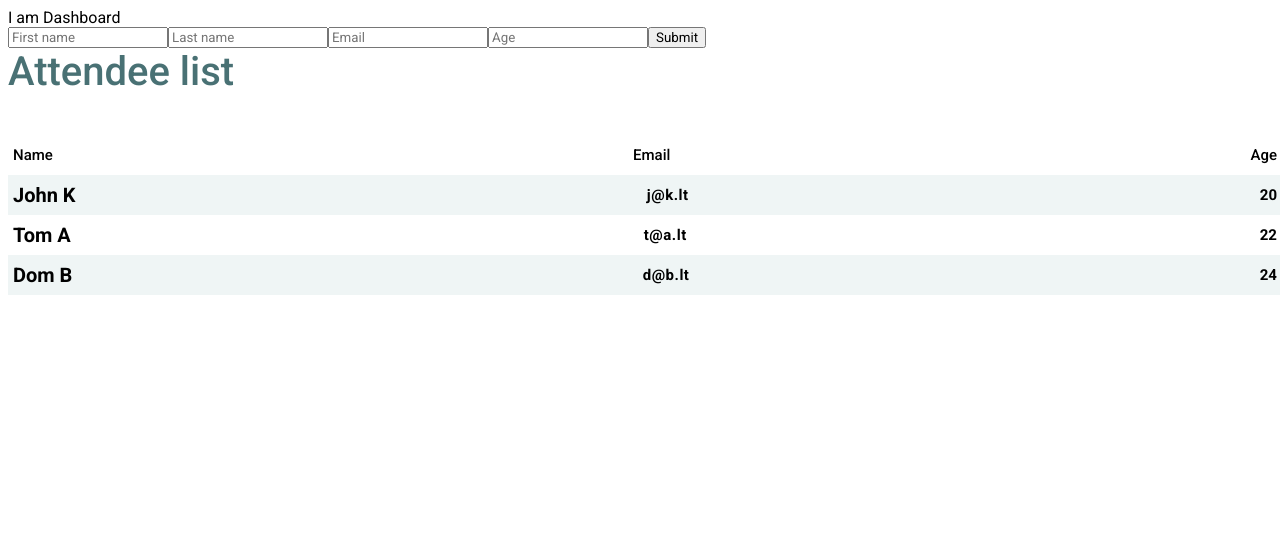
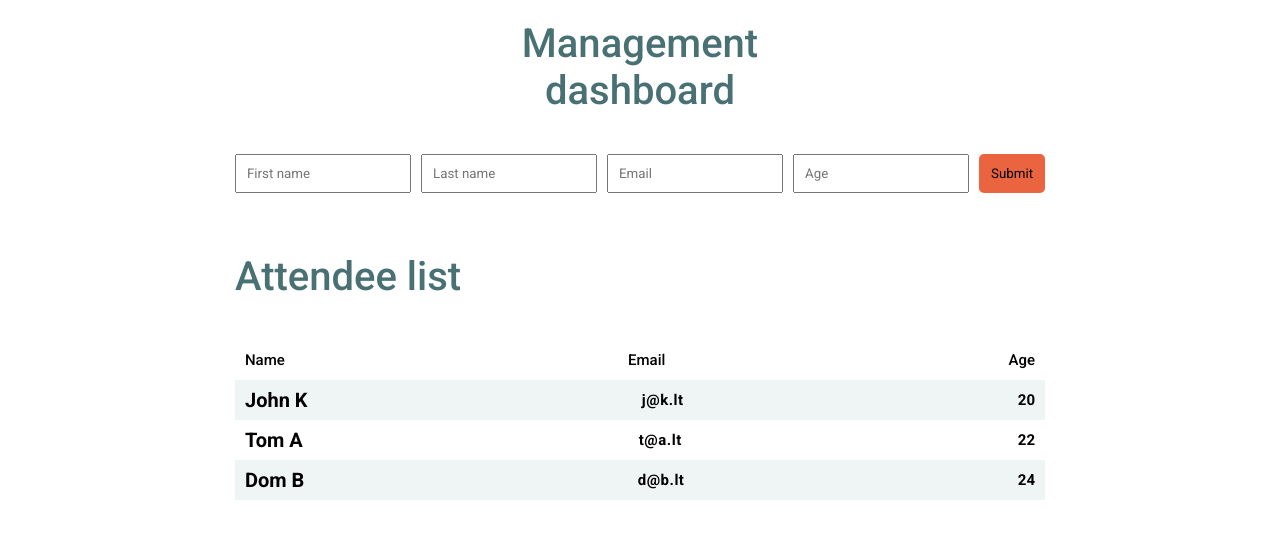
Before and after one commit to JonasKaruzas/event-management-system, a React (Create React App) app: page / in a window 1280 px wide. Shown: the top 538 px of the page. Built offline with nearby package versions, Linux system fonts and the light colour scheme.

Commit message:
style: :lipstick: Style touchups

```diff
--- a/src/App.js
+++ b/src/App.js
@@ -5,7 +5,9 @@ import "./Assets/Styles/App.css";
 export function App() {
   return (
     <AttendeeListState>
-      <Dashboard />
+      <div className="app">
+        <Dashboard />
+      </div>
     </AttendeeListState>
   );
 }
--- a/src/Assets/Styles/App.css
+++ b/src/Assets/Styles/App.css
@@ -2,4 +2,11 @@
 
 * {
   font-family: "Roboto", sans-serif;
+  box-sizing: border-box;
 }
+
+body {
+  margin: 0;
+  display: flex;
+  justify-content: center;
+}
--- a/src/Components/AttendeeList.jsx
+++ b/src/Components/AttendeeList.jsx
@@ -5,11 +5,11 @@ const Card = styled.div`
   display: flex;
   justify-content: space-between;
   align-items: center;
-  height: 30px;
-  padding: 5px;
-`
+  height: 40px;
+  padding: 10px;
+  `
 
-const Title = styled.div`
+  const Title = styled.div`
   font-size: 40px;
   font-weight: 500;
   padding-bottom: 40px;
--- a/src/Components/AttendeeListItem.jsx
+++ b/src/Components/AttendeeListItem.jsx
@@ -5,8 +5,8 @@ const Card = styled.div`
   display: flex;
   justify-content: space-between;
   align-items: center;
-  height: 30px;
-  padding: 5px;
+  height: 40px;
+  padding: 10px;
 
   :nth-child(odd) {
     background-color: #EFF5F5;
--- a/src/Components/CreateAttendeeInputs.jsx
+++ b/src/Components/CreateAttendeeInputs.jsx
@@ -1,4 +1,31 @@
 import { useRef } from "react";
+import styled from "styled-components"
+
+const Form = styled.form`
+  display: flex;
+  gap: 10px;
+  padding-bottom: 60px;
+`
+
+const Input = styled.input`
+  padding: 10px;
+`
+
+const Button = styled.button`
+  padding: 12px;
+  background-color: #EB6440;
+  border: none;
+  border-radius: 5px;
+  transition: transform 0.2s;
+
+  :hover {
+    transform: translateY(-3px);
+  }
+
+  :active {
+    transform: translateY(3px);
+  }
+`
 
 export function CreateAttendeeInputs() {
 
@@ -23,12 +50,12 @@ export function CreateAttendeeInputs() {
   }
 
   return (
-      <form onSubmit={submitHandler}>
-        <input ref={firstName} type='text' name='firstName' placeholder="First name" required />
-        <input ref={lastName} type='text' name='lastName' placeholder="Last name" required />
-        <input ref={email} type='email' name='email' placeholder="Email" required />
-        <input ref={age} type='number' name='age' placeholder="Age" required />
-        <button>Submit</button>
-      </form>
+      <Form onSubmit={submitHandler}>
+        <Input ref={firstName} type='text' name='firstName' placeholder="First name" required />
+        <Input ref={lastName} type='text' name='lastName' placeholder="Last name" required />
+        <Input ref={email} type='email' name='email' placeholder="Email" required />
+        <Input ref={age} type='number' name='age' placeholder="Age" required />
+        <Button>Submit</Button>
+      </Form>
   )
 }
--- a/src/Components/Dashboard.jsx
+++ b/src/Components/Dashboard.jsx
@@ -3,13 +3,23 @@ import { AttendeeList } from "./AttendeeList";
 import { AttendeeListItem } from "./AttendeeListItem";
 import { useContext } from "react";
 import { AttendeeListContext } from "./AttendeeListState";
+import styled from "styled-components";
+
+const Title = styled.div`
+  margin-top: 20px;
+  text-align: center;
+  font-size: 40px;
+  font-weight: 500;
+  padding-bottom: 40px;
+  color: #497174;
+`
 
 export function Dashboard() {
   const {attendeeList, setAttendeeList} = useContext(AttendeeListContext);
 
   return (
     <>
-      <div>I am Dashboard</div>
+      <Title>Management<br />dashboard</Title>
       <CreateAttendeeInputs />
       <AttendeeList>
         {attendeeList.map(attendee => <AttendeeListItem key={attendee.id} attendee={attendee} />)}
```
